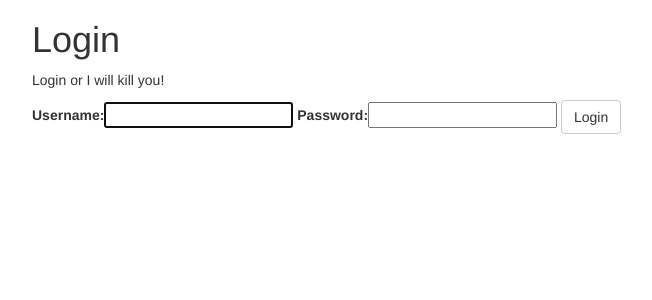
After one commit to crashtack/django-imager, a Django app: page /login/ in a window 1280 px wide. The commit adds this page. Shown: the top 300 px of the page, without its empty margins (38-690 px from the left). Run offline with Django 3.2, Linux system fonts and the light colour scheme; some libraries are stand-ins or nearby versions.

Commit message:
login, and logout work

```diff
--- a/imagersite/templates/imagersite/home.html
+++ b/imagersite/templates/imagersite/home.html
@@ -3,7 +3,8 @@
     <h1>Imagersite</h1>
     <img src="media/home.jpeg" width="500">
     <p>Join the site or I will kill you!</p>
-    <a class="btn btn-default" href="join" role="button">Join</a>
-    <a class="btn btn-default" href="signup" role="button">Singup</a>
+    <a class="btn btn-default" href="{% url 'login' %}" role="button">Login</a>
+    <a class="btn btn-default" href="{% url 'logout' %}" role="button">Logout</a>
+
 
 {% endblock %}
--- /dev/null
+++ b/imagersite/templates/registration/logged_out.html
@@ -0,0 +1,4 @@
+{% extends "imagersite/base.html" %}
+{% block body %}
+i'm fuck all
+{% endblock %}
--- /dev/null
+++ b/imagersite/templates/registration/login.html
@@ -0,0 +1,10 @@
+{% extends "imagersite/base.html" %}
+{% block body %}
+    <h1>Login</h1>
+    <p>Login or I will kill you!</p>
+    <form method="POST">
+      {% csrf_token %}
+      {{ form }}
+      <button class="btn btn-default" type="submit" name="Login"/>Login</button>
+    </form>
+{% endblock %}
--- a/imagersite/urls.py
+++ b/imagersite/urls.py
@@ -18,11 +18,16 @@ from django.conf.urls.static import static
 from django.conf import settings
 from django.contrib import admin
 from imagersite.views import home_view
+from django.contrib.auth.views import logout
+import registration
 
 
 urlpatterns = [
     url(r'^admin/', include(admin.site.urls)),
     url(r'^$', home_view, name='homepage'),
+    url(r'^logout/$', logout, {'next_page': '/'}),
+    url(r'^', include('django.contrib.auth.urls')),
+    url(r'accounts/^', include('registration.backends.hmac.urls')),
 ]
 
 
--- a/imagersite/views.py
+++ b/imagersite/views.py
@@ -1,8 +1,14 @@
 from django.http import HttpResponse
 from django.template import loader
+from django.contrib.auth import logout
 
 
 def home_view(request):
     template = loader.get_template('imagersite/home.html')
     response_body = template.render()
     return HttpResponse(response_body)
+
+
+# def logout_view(request):
+#     logout(request)
+#     # Redirect to a success page.
```
